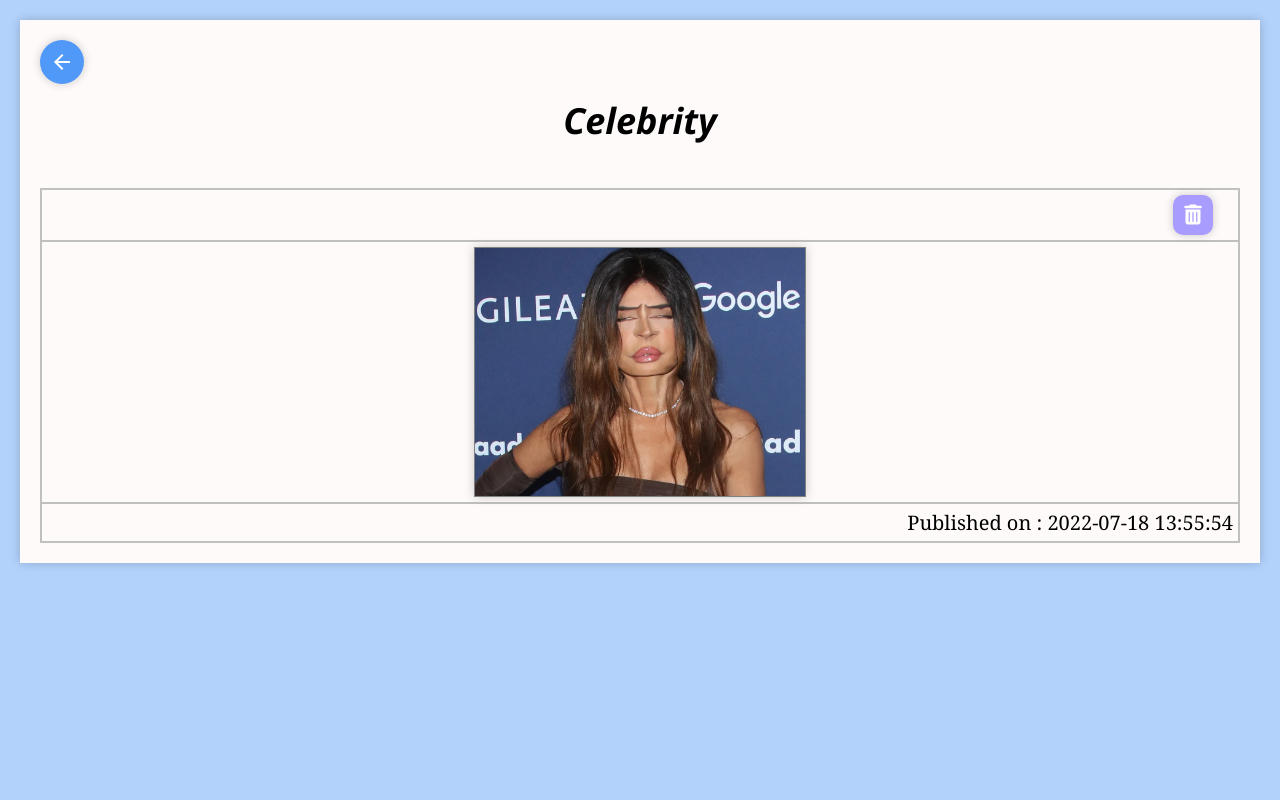
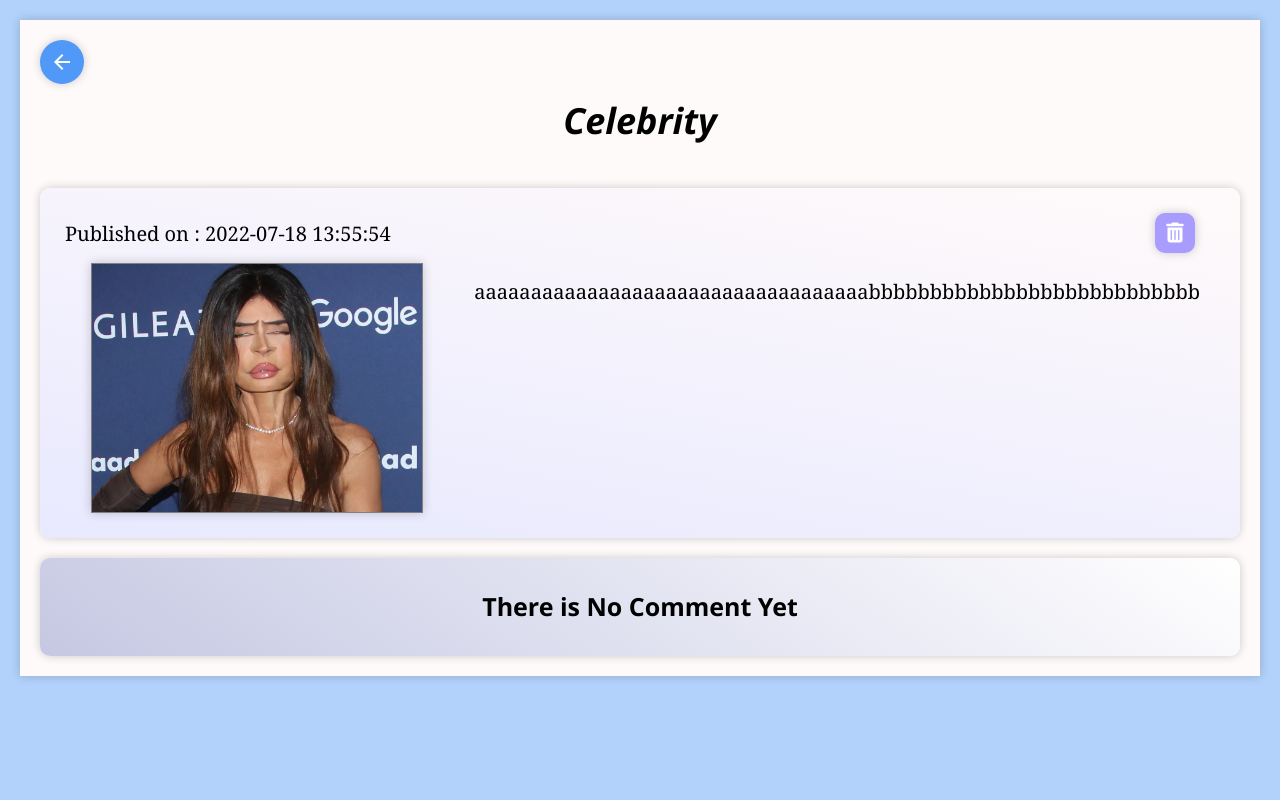
Before and after one commit to DamienTan01/Wellness-App, a PHP site: page /TweenWeb/com_show.php?id=000002 in a window 1280 px wide. Run offline with PHP 8.4, Linux system fonts and the light colour scheme; data comes from the database, SQL or seed files in the repository; tables that the repository leaves empty hold one stand-in row (values such as "Sample post"); some libraries are stand-ins or nearby versions.

Commit message:
Comment Update
Co-Authored-By: Teriyaki <103395356+PauThing@users.noreply.github.com>

```diff
--- a/WebPHPCode/com_show.php
+++ b/WebPHPCode/com_show.php
@@ -10,9 +10,7 @@
 		$COM_ID 	= $_GET['id'];
 
 		$query = "SELECT * FROM community WHERE com_id = '$COM_ID'";
-
 		$result = mysqli_query($connected, $query);
-
 		$row = mysqli_fetch_array($result);
 
 		$ID 		= $row['com_id'];
@@ -58,24 +56,9 @@
 				font-weight:bold;
 			}
 
-			h3
-			{
-				margin-left:20px;
-				text-align:center;
-				width: 150px;
-				padding:10px;
-				font-family:Times New Roman;
-				font-size:25px;
-				background-color: #85BAFF;
-				color:white;
-				border-radius:10px 0 20px;
-				border:none;
-				font-weight:bold;
-			}
-
 			table, th, td
 			{
-				border:solid 2px silver;
+				border:none;
 				border-collapse:collapse;
 				padding:5px;
 				text-align:center;
@@ -83,7 +66,7 @@
 
 			table
 			{
-				border:solid 2px silver;
+				border:none;
 				width:100%;
 				font-size:20px;
 			}
@@ -102,7 +85,7 @@
 
 			.tb_publish
 			{
-				text-align:right;
+				text-align:left;
 			}
 
 			.tb_status
@@ -113,6 +96,9 @@
 			.tb_content
 			{
 				white-space: pre-line;
+				text-align:left;
+				padding:20px;
+				vertical-align:top;
 			}
 
 			.wrap
@@ -122,6 +108,28 @@
 				background:snow;
 				padding:20px;
 				box-shadow:0 0 10px rgba(0,0,0,0.2);
+			}
+
+			.in-wrap, in-wrap2
+			{
+				width:100%;
+				margin-left:auto;
+				margin-right:auto;
+				margin-bottom:20px;
+				background-image: linear-gradient(10deg, #E8E9FF, snow);
+				height:auto;
+				padding:20px;
+				box-shadow:0 0 10px rgba(0,0,0,0.2);
+				border-radius:10px;
+			}
+
+			.in-wrap2
+			{
+				background-image: linear-gradient(35deg, #C6C8E3, white);
+				height:auto;
+				padding:20px;
+				box-shadow:0 0 10px rgba(0,0,0,0.2);
+				border-radius:10px;
 			}
 
 			.wrap .InputText
@@ -249,21 +257,56 @@
 				echo "<table>";
 
 					echo "<tr>";
-						echo "<th style = 'text-align:right;' colspan = 2><a href = 'com_delete.php?id=".$row['com_id']."' onClick=\"javascript:return confirm('Are you sure you want to delete this?');\"><button class = 'edit_btn'><i class = 'fa fa-trash'></i></button></a></th>";
+						echo "<td class = 'tb_publish'> Published on : " .$row['com_published']. "</td>";
+						echo "<td style = 'text-align:right;'><a href = 'com_delete.php?id=".$row['com_id']."' onClick=\"javascript:return confirm('Are you sure you want to delete this?');\"><button class = 'edit_btn'><i class = 'fa fa-trash'></i></button></a></td>";
 					echo "</tr>";
 
 					echo "<tr>";
-						echo "<td class = 'tb_content'><img class = 'tb_image' src = 'upload/".$row['com_media']."'></td>";
-					echo "</tr>";
-
-					echo "<tr>";
-						echo "<td class = 'tb_publish' colspan = 2> Published on : " .$row['com_published']. "</td>";
+						echo "<td><img class = 'tb_image' src = 'upload/".$row['com_media']."'></td>";
+						echo "<td width = '65%' class = 'tb_content'>" .$row['com_content']. "</td>";
 					echo "</tr>";
 
 				echo "</table>";
 			?>
+			</div>
 
-			</div>
+			<div class = "in-wrap2">
+			<?php
+				$result2 = mysqli_query($connected,"select * FROM comment WHERE com_id = '$COM_ID'");
+
+						$rowcount = mysqli_num_rows($result2);
+
+						if($rowcount == 0)
+						{
+							echo "<center><h3 style = 'font-size:25px;'><b>There is No Comment Yet</b></h3></center>";
+						}
+						else
+						{
+							while($row2 = mysqli_fetch_array($result2))
+							{
+			?>
+				<br>
+				<div class = "in-wrap2">
+			<?php
+								echo "<table>";
+									echo "<tr>";
+										$USER = $row2['user_id'];
+
+										$result3 = mysqli_query($connected,"select * FROM users WHERE user_id = '$USER'");
+										$row3 = mysqli_fetch_array($result3);
+
+										echo "<td width = '10%'>" .$row3['username']. "</td>";
+										echo "<td style = 'text-align:left;'>" .$row2['content']. "</td>";
+										echo "<td width = '10%' style = 'text-align:right;'><a href = 'comment_delete.php?id=".$row2['commentID']."' onClick=\"javascript:return confirm('Are you sure you want to delete this?');\"><button class = 'edit_btn'><i class = 'fa fa-trash'></i></button></a></td>";
+									echo "</tr>";
+								echo "</table>";
+			?>
+				</div>
+			<?php
+							}
+						}
+			?>
+
 
 	<script>
 		function on()
```
Also changed, not shown: WebPHPCode/comment_delete.php (+9 -3 lines).
